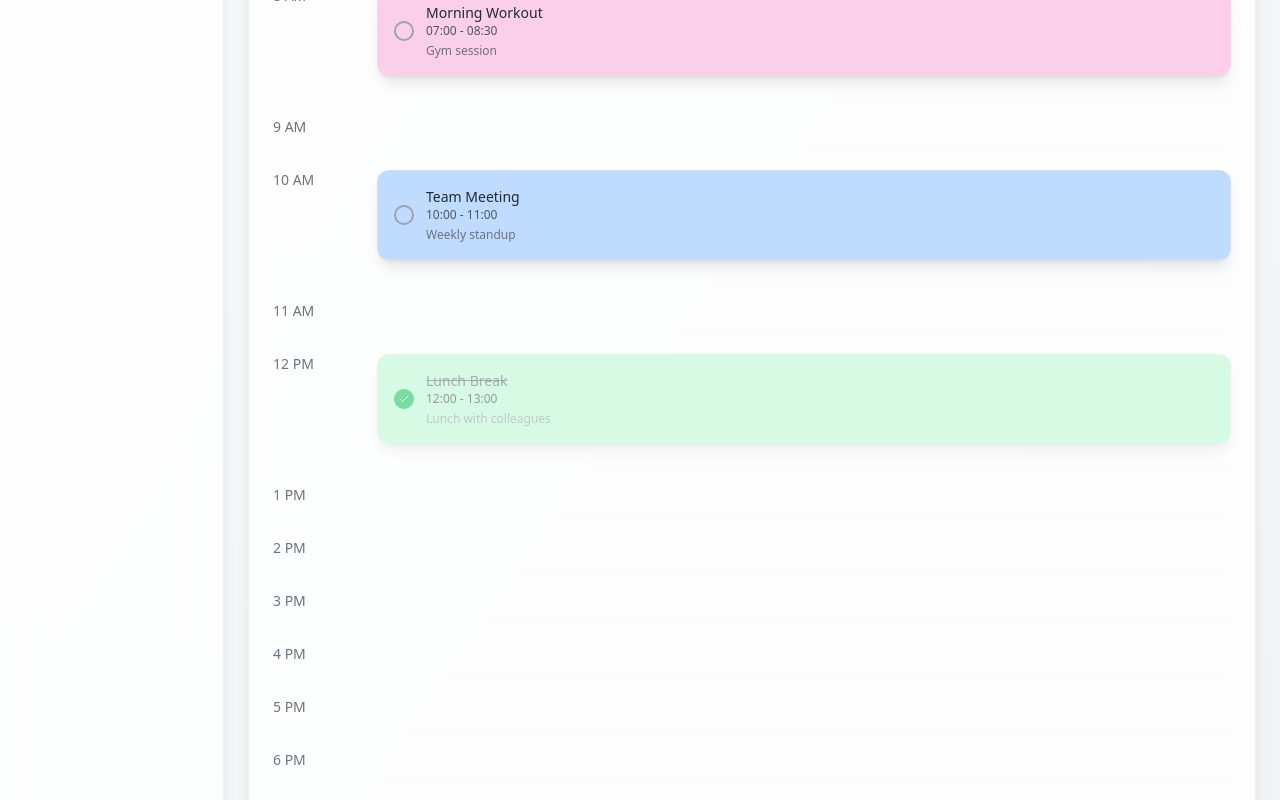
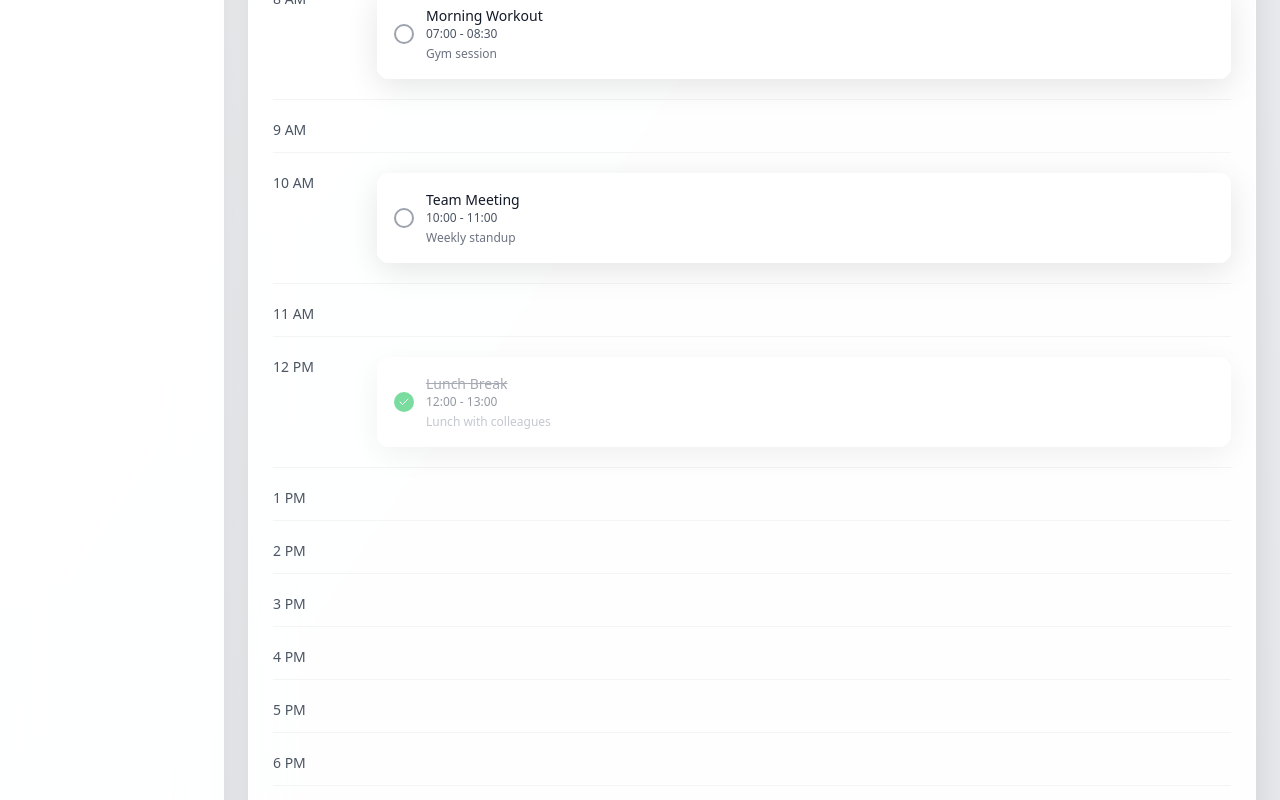
Before and after one commit to akmiinn/popsicles-task-manager, a React (Vite) app: page / in a window 1280 px wide. Shown: the part 805-1605 px from the top of the page. Built offline with nearby package versions, Linux system fonts and the light colour scheme.

Commit message:
Refactor: Apply glossy mono theme and fix weekly view
- Updated the application's theme to a glossy, mono, black and white minimalist aesthetic.
- Addressed the issue where task words were overflowing in the weekly view.

```diff
--- a/src/components/CalendarView.tsx
+++ b/src/components/CalendarView.tsx
@@ -29,9 +29,9 @@ const CalendarView = ({ view, selectedDate, tasks, onTaskEdit, onDateChange, onT
     const hours = Array.from({ length: 24 }, (_, i) => i);
 
     return (
-      <div className="bg-white/80 backdrop-blur-lg rounded-2xl shadow-xl border border-gray-200/50 overflow-hidden">
-        <div className="p-6 border-b border-gray-100/50 bg-gradient-to-r from-gray-50 to-gray-100">
-          <h3 className="font-medium text-gray-800">
+      <div className="glass-effect rounded-2xl shadow-xl border border-gray-300 overflow-hidden">
+        <div className="p-6 border-b border-gray-200 bg-gradient-to-r from-gray-50 to-gray-100">
+          <h3 className="font-medium text-gray-900">
             {selectedDate.toLocaleDateString('en-US', {
               weekday: 'long',
               month: 'long',
@@ -49,8 +49,8 @@ const CalendarView = ({ view, selectedDate, tasks, onTaskEdit, onDateChange, onT
               );
 
               return (
-                <div key={hour} className="flex border-b border-gray-50/50 py-3">
-                  <div className="w-20 text-sm text-gray-500 flex-shrink-0 font-medium">
+                <div key={hour} className="flex border-b border-gray-100 py-3">
+                  <div className="w-20 text-sm text-gray-600 flex-shrink-0 font-medium">
                     {hour === 0 ? '12 AM' :
                      hour < 12 ? `${hour} AM` :
                      hour === 12 ? '12 PM' :
@@ -60,7 +60,7 @@ const CalendarView = ({ view, selectedDate, tasks, onTaskEdit, onDateChange, onT
                     {hourTasks.map(task => (
                       <div
                         key={task.id}
-                        className={`${task.color} p-4 rounded-xl mb-2 border border-gray-200/30 shadow-lg hover:shadow-xl transition-all duration-200 cursor-pointer group backdrop-blur-sm ${
+                        className={`${task.color} p-4 rounded-xl mb-2 border border-gray-200 shadow-lg hover:shadow-xl transition-all duration-200 cursor-pointer group glass-effect ${
                           task.completed ? 'opacity-60' : ''
                         }`}
                         onClick={() => onTaskEdit(task)}
@@ -81,7 +81,7 @@ const CalendarView = ({ view, selectedDate, tasks, onTaskEdit, onDateChange, onT
                               {task.completed && <Check className="w-3 h-3" />}
                             </button>
                             <div>
-                              <h4 className={`font-medium text-sm ${task.completed ? 'line-through text-gray-500' : 'text-gray-800'}`}>
+                              <h4 className={`font-medium text-sm ${task.completed ? 'line-through text-gray-500' : 'text-gray-900'}`}>
                                 {task.title}
                               </h4>
                               <p className="text-xs text-gray-600">
@@ -119,15 +119,15 @@ const CalendarView = ({ view, selectedDate, tasks, onTaskEdit, onDateChange, onT
     });
 
     return (
-      <div className="bg-white/80 backdrop-blur-lg rounded-2xl shadow-xl border border-gray-200/50 overflow-hidden">
-        <div className="grid grid-cols-7 border-b border-gray-100/50">
+      <div className="glass-effect rounded-2xl shadow-xl border border-gray-300 overflow-hidden">
+        <div className="grid grid-cols-7 border-b border-gray-200">
           {weekDays.map((day, index) => (
-            <div key={index} className="p-4 text-center border-r border-gray-100/50 last:border-r-0 bg-gradient-to-b from-gray-50 to-white">
-              <div className="text-sm text-gray-500">
+            <div key={index} className="p-4 text-center border-r border-gray-200 last:border-r-0 bg-gradient-to-b from-gray-50 to-white">
+              <div className="text-sm text-gray-600">
                 {day.toLocaleDateString('en-US', { weekday: 'short' })}
               </div>
               <div className={`text-lg font-medium mt-1 ${
-                day.toDateString() === today.toDateString() ? 'text-purple-600' : 'text-gray-800'
+                day.toDateString() === today.toDateString() ? 'text-gray-900' : 'text-gray-800'
               }`}>
                 {day.getDate()}
               </div>
@@ -138,12 +138,12 @@ const CalendarView = ({ view, selectedDate, tasks, onTaskEdit, onDateChange, onT
           {weekDays.map((day, index) => {
             const dayTasks = getTasksForDate(day.toISOString().split('T')[0]);
             return (
-              <div key={index} className="p-3 border-r border-gray-100/50 last:border-r-0">
+              <div key={index} className="p-3 border-r border-gray-200 last:border-r-0">
                 <div className="space-y-2">
                   {dayTasks.map(task => (
                     <div
                       key={task.id}
-                      className={`${task.color} p-2 rounded-lg text-xs cursor-pointer hover:shadow-lg transition-all duration-200 border border-gray-200/30 backdrop-blur-sm ${
+                      className={`${task.color} p-2 rounded-lg text-xs cursor-pointer hover:shadow-lg transition-all duration-200 border border-gray-200 glass-effect ${
                         task.completed ? 'opacity-60' : ''
                       }`}
                       onClick={() => onTaskEdit(task)}
@@ -162,11 +162,11 @@ const CalendarView = ({ view, selectedDate, tasks, onTaskEdit, onDateChange, onT
                         >
                           {task.completed && <Check className="w-2 h-2" />}
                         </button>
-                        <div className="flex-1">
-                          <div className={`font-medium truncate ${task.completed ? 'line-through text-gray-500' : 'text-gray-800'}`}>
+                        <div className="flex-1 min-w-0">
+                          <div className={`font-medium truncate ${task.completed ? 'line-through text-gray-500' : 'text-gray-900'}`}>
                             {task.title}
                           </div>
-                          <div className="text-gray-600">{task.startTime}</div>
+                          <div className="text-gray-700 truncate">{task.startTime}</div>
                         </div>
                       </div>
                     </div>
@@ -197,10 +197,10 @@ const CalendarView = ({ view, selectedDate, tasks, onTaskEdit, onDateChange, onT
     }
 
     return (
-      <div className="bg-white/80 backdrop-blur-lg rounded-2xl shadow-xl border border-gray-200/50 overflow-hidden">
-        <div className="grid grid-cols-7 border-b border-gray-100/50">
+      <div className="glass-effect rounded-2xl shadow-xl border border-gray-300 overflow-hidden">
+        <div className="grid grid-cols-7 border-b border-gray-200">
           {['Sun', 'Mon', 'Tue', 'Wed', 'Thu', 'Fri', 'Sat'].map(day => (
-            <div key={day} className="p-4 text-center text-sm font-medium text-gray-500 border-r border-gray-100/50 last:border-r-0 bg-gradient-to-b from-gray-50 to-white">
+            <div key={day} className="p-4 text-center text-sm font-medium text-gray-700 border-r border-gray-200 last:border-r-0 bg-gradient-to-b from-gray-50 to-white">
               {day}
             </div>
           ))}
@@ -214,14 +214,14 @@ const CalendarView = ({ view, selectedDate, tasks, onTaskEdit, onDateChange, onT
             return (
               <div
                 key={index}
-                className={`min-h-28 p-3 border-r border-b border-gray-100/50 last:border-r-0 cursor-pointer hover:bg-gray-50/50 transition-colors ${
-                  !isCurrentMonth ? 'bg-gray-25 text-gray-400' : ''
+                className={`min-h-28 p-3 border-r border-b border-gray-200 last:border-r-0 cursor-pointer hover:bg-gray-50 transition-colors ${
+                  !isCurrentMonth ? 'bg-gray-50 text-gray-400' : ''
                 }`}
                 onClick={() => onDateChange(day)}
               >
                 <div className={`text-sm mb-2 ${
-                  isToday ? 'bg-gradient-to-r from-purple-600 to-pink-600 text-white w-6 h-6 rounded-full flex items-center justify-center font-medium' :
-                  isCurrentMonth ? 'text-gray-800' : 'text-gray-400'
+                  isToday ? 'bg-gray-900 text-white w-6 h-6 rounded-full flex items-center justify-center font-medium' :
+                  isCurrentMonth ? 'text-gray-900' : 'text-gray-400'
                 }`}>
                   {day.getDate()}
                 </div>
@@ -229,7 +229,7 @@ const CalendarView = ({ view, selectedDate, tasks, onTaskEdit, onDateChange, onT
                   {dayTasks.slice(0, 2).map(task => (
                     <div
                       key={task.id}
-                      className={`${task.color} p-1 rounded text-xs truncate border border-gray-200/30 hover:shadow-sm transition-all duration-200 backdrop-blur-sm ${
+                      className={`${task.color} p-1 rounded text-xs truncate border border-gray-200 hover:shadow-sm transition-all duration-200 glass-effect ${
                         task.completed ? 'opacity-60' : ''
                       }`}
                       onClick={(e) => {
@@ -239,14 +239,14 @@ const CalendarView = ({ view, selectedDate, tasks, onTaskEdit, onDateChange, onT
                     >
                       <div className="flex items-center gap-1">
                         {task.completed && <Check className="w-2 h-2 text-green-600" />}
-                        <span className={`font-medium ${task.completed ? 'line-through text-gray-500' : 'text-gray-800'}`}>
+                        <span className={`font-medium truncate ${task.completed ? 'line-through text-gray-500' : 'text-gray-900'}`}>
                           {task.title}
                         </span>
                       </div>
                     </div>
                   ))}
                   {dayTasks.length > 2 && (
-                    <div className="text-xs text-gray-500">
+                    <div className="text-xs text-gray-600">
                       +{dayTasks.length - 2} more
                     </div>
                   )}
--- a/src/components/Sidebar.tsx
+++ b/src/components/Sidebar.tsx
@@ -16,9 +16,9 @@ const Sidebar = ({ currentPage, onPageChange, onAddTask }: SidebarProps) => {
   ];
 
   return (
-    <div className="w-56 bg-white/80 backdrop-blur-lg border-r border-gray-200/50 flex flex-col shadow-lg">
-      <div className="p-6 border-b border-gray-200/50">
-        <h2 className="text-lg font-medium text-gray-800">Navigation</h2>
+    <div className="w-56 glass-effect border-r border-gray-300 flex flex-col">
+      <div className="p-6 border-b border-gray-200">
+        <h2 className="text-lg font-medium text-gray-900">Navigation</h2>
       </div>
 
       <nav className="flex-1 p-4">
@@ -31,8 +31,8 @@ const Sidebar = ({ currentPage, onPageChange, onAddTask }: SidebarProps) => {
                   onClick={() => onPageChange(item.id)}
                   className={`w-full flex items-center gap-3 px-4 py-3 rounded-xl text-left transition-all duration-200 ${
                     currentPage === item.id
-                      ? 'bg-gradient-to-r from-purple-600 to-pink-600 text-white shadow-lg'
-                      : 'text-gray-600 hover:bg-gray-100/50 hover:shadow-md'
+                      ? 'bg-gray-900 text-white shadow-lg'
+                      : 'text-gray-700 glossy-button'
                   }`}
                 >
                   <Icon className="w-5 h-5" />
--- a/src/index.css
+++ b/src/index.css
@@ -1,3 +1,4 @@
+
 @tailwind base;
 @tailwind components;
 @tailwind utilities;
@@ -7,88 +8,81 @@
 @layer base {
   :root {
     --background: 0 0% 100%;
-    --foreground: 222.2 84% 4.9%;
+    --foreground: 0 0% 10%;
 
-    --card: 0 0% 100%;
-    --card-foreground: 222.2 84% 4.9%;
+    --card: 0 0% 98%;
+    --card-foreground: 0 0% 15%;
 
     --popover: 0 0% 100%;
-    --popover-foreground: 222.2 84% 4.9%;
+    --popover-foreground: 0 0% 10%;
 
-    --primary: 222.2 47.4% 11.2%;
-    --primary-foreground: 210 40% 98%;
+    --primary: 0 0% 20%;
+    --primary-foreground: 0 0% 95%;
 
-    --secondary: 210 40% 96.1%;
-    --secondary-foreground: 222.2 47.4% 11.2%;
+    --secondary: 0 0% 95%;
+    --secondary-foreground: 0 0% 20%;
 
-    --muted: 210 40% 96.1%;
-    --muted-foreground: 215.4 16.3% 46.9%;
+    --muted: 0 0% 96%;
+    --muted-foreground: 0 0% 45%;
 
-    --accent: 210 40% 96.1%;
-    --accent-foreground: 222.2 47.4% 11.2%;
+    --accent: 0 0% 92%;
+    --accent-foreground: 0 0% 20%;
 
     --destructive: 0 84.2% 60.2%;
-    --destructive-foreground: 210 40% 98%;
+    --destructive-foreground: 0 0% 98%;
 
-    --border: 214.3 31.8% 91.4%;
-    --input: 214.3 31.8% 91.4%;
-    --ring: 222.2 84% 4.9%;
+    --border: 0 0% 88%;
+    --input: 0 0% 90%;
+    --ring: 0 0% 20%;
 
     --radius: 0.5rem;
 
-    --sidebar-background: 0 0% 98%;
-
-    --sidebar-foreground: 240 5.3% 26.1%;
-
-    --sidebar-primary: 240 5.9% 10%;
-
+    --sidebar-background: 0 0% 100%;
+    --sidebar-foreground: 0 0% 15%;
+    --sidebar-primary: 0 0% 20%;
     --sidebar-primary-foreground: 0 0% 98%;
-
-    --sidebar-accent: 240 4.8% 95.9%;
-
-    --sidebar-accent-foreground: 240 5.9% 10%;
-
-    --sidebar-border: 220 13% 91%;
-
-    --sidebar-ring: 217.2 91.2% 59.8%;
+    --sidebar-accent: 0 0% 95%;
+    --sidebar-accent-foreground: 0 0% 20%;
+    --sidebar-border: 0 0% 90%;
+    --sidebar-ring: 0 0% 20%;
   }
 
   .dark {
-    --background: 222.2 84% 4.9%;
-    --foreground: 210 40% 98%;
+    --background: 0 0% 8%;
+    --foreground: 0 0% 95%;
 
-    --card: 222.2 84% 4.9%;
-    --card-foreground: 210 40% 98%;
+    --card: 0 0% 10%;
+    --card-foreground: 0 0% 90%;
 
-    --popover: 222.2 84% 4.9%;
-    --popover-foreground: 210 40% 98%;
+    --popover: 0 0% 8%;
+    --popover-foreground: 0 0% 95%;
 
-    --primary: 210 40% 98%;
-    --primary-foreground: 222.2 47.4% 11.2%;
+    --primary: 0 0% 90%;
+    --primary-foreground: 0 0% 10%;
 
-    --secondary: 217.2 32.6% 17.5%;
-    --secondary-foreground: 210 40% 98%;
+    --secondary: 0 0% 15%;
+    --secondary-foreground: 0 0% 90%;
 
-    --muted: 217.2 32.6% 17.5%;
-    --muted-foreground: 215 20.2% 65.1%;
+    --muted: 0 0% 12%;
+    --muted-foreground: 0 0% 60%;
 
-    --accent: 217.2 32.6% 17.5%;
-    --accent-foreground: 210 40% 98%;
+    --accent: 0 0% 18%;
+    --accent-foreground: 0 0% 90%;
 
     --destructive: 0 62.8% 30.6%;
-    --destructive-foreground: 210 40% 98%;
+    --destructive-foreground: 0 0% 98%;
 
-    --border: 217.2 32.6% 17.5%;
-    --input: 217.2 32.6% 17.5%;
-    --ring: 212.7 26.8% 83.9%;
-    --sidebar-background: 240 5.9% 10%;
-    --sidebar-foreground: 240 4.8% 95.9%;
-    --sidebar-primary: 224.3 76.3% 48%;
-    --sidebar-primary-foreground: 0 0% 100%;
-    --sidebar-accent: 240 3.7% 15.9%;
-    --sidebar-accent-foreground: 240 4.8% 95.9%;
-    --sidebar-border: 240 3.7% 15.9%;
-    --sidebar-ring: 217.2 91.2% 59.8%;
+    --border: 0 0% 20%;
+    --input: 0 0% 18%;
+    --ring: 0 0% 90%;
+    --sidebar-background: 0 0% 10%;
+    --sidebar-foreground: 0 0% 90%;
+    --sidebar-primary: 0 0% 90%;
+    --sidebar-primary-foreground: 0 0% 10%;
+    --sidebar-accent: 0 0% 15%;
+    --sidebar-accent-foreground: 0 0% 90%;
+    --sidebar-border: 0 0% 20%;
+    --sidebar-ring: 0 0% 90%;
   }
 }
 
@@ -101,3 +95,30 @@
     @apply bg-background text-foreground;
   }
 }
+
+/* Glossy effects */
+.glass-effect {
+  background: rgba(255, 255, 255, 0.95);
+  backdrop-filter: blur(20px);
+  border: 1px solid rgba(255, 255, 255, 0.2);
+  box-shadow: 0 8px 32px rgba(0, 0, 0, 0.1);
+}
+
+.glass-dark {
+  background: rgba(20, 20, 20, 0.95);
+  backdrop-filter: blur(20px);
+  border: 1px solid rgba(255, 255, 255, 0.1);
+  box-shadow: 0 8px 32px rgba(0, 0, 0, 0.3);
+}
+
+.glossy-button {
+  background: linear-gradient(145deg, rgba(255, 255, 255, 0.1), rgba(0, 0, 0, 0.1));
+  backdrop-filter: blur(10px);
+  border: 1px solid rgba(255, 255, 255, 0.2);
+  box-shadow: 0 4px 16px rgba(0, 0, 0, 0.1), inset 0 1px 0 rgba(255, 255, 255, 0.2);
+}
+
+.glossy-button:hover {
+  background: linear-gradient(145deg, rgba(255, 255, 255, 0.2), rgba(0, 0, 0, 0.05));
+  box-shadow: 0 6px 20px rgba(0, 0, 0, 0.15), inset 0 1px 0 rgba(255, 255, 255, 0.3);
+}
--- a/src/pages/Index.tsx
+++ b/src/pages/Index.tsx
@@ -141,11 +141,11 @@ const Index = () => {
               <div className="flex items-center gap-4">
                 <button
                   onClick={() => navigateDate('prev')}
-                  className="p-3 hover:bg-gray-100/50 rounded-xl transition-all duration-200 hover:shadow-lg"
+                  className="p-3 glossy-button text-gray-700 rounded-xl transition-all duration-200"
                 >
                   <ChevronLeft className="w-5 h-5" />
                 </button>
-                <h2 className="text-2xl font-light text-gray-800">
+                <h2 className="text-2xl font-light text-gray-900">
                   {selectedDate.toLocaleDateString('en-US', {
                     month: 'long',
                     year: 'numeric',
@@ -154,7 +154,7 @@ const Index = () => {
                 </h2>
                 <button
                   onClick={() => navigateDate('next')}
-                  className="p-3 hover:bg-gray-100/50 rounded-xl transition-all duration-200 hover:shadow-lg"
+                  className="p-3 glossy-button text-gray-700 rounded-xl transition-all duration-200"
                 >
                   <ChevronRight className="w-5 h-5" />
                 </button>
@@ -164,10 +164,10 @@ const Index = () => {
                   <button
                     key={view}
                     onClick={() => setCurrentView(view)}
-                    className={`px-6 py-3 rounded-xl transition-all duration-200 capitalize shadow-lg hover:shadow-xl ${
+                    className={`px-6 py-3 rounded-xl transition-all duration-200 capitalize ${
                       currentView === view
-                        ? 'bg-gradient-to-r from-gray-800 to-gray-900 text-white shadow-xl'
-                        : 'bg-white text-gray-600 hover:bg-gray-50'
+                        ? 'bg-gray-900 text-white shadow-lg'
+                        : 'glossy-button text-gray-700'
                     }`}
                   >
                     {view}
@@ -204,7 +204,7 @@ const Index = () => {
   };
 
   return (
-    <div className="min-h-screen bg-gradient-to-br from-gray-50 to-gray-100 flex">
+    <div className="min-h-screen bg-gradient-to-br from-gray-100 to-gray-200 flex">
       <Sidebar
         currentPage={currentPage}
         onPageChange={setCurrentPage}
@@ -213,9 +213,9 @@ const Index = () => {
 
       <div className="flex-1 flex flex-col">
         {/* Top Navigation */}
-        <div className="bg-white/80 backdrop-blur-lg border-b border-gray-200/50 px-6 py-4 shadow-lg">
+        <div className="glass-effect border-b border-gray-200 px-6 py-4">
           <div className="flex items-center justify-between">
-            <h1 className="text-2xl font-light text-gray-800 bg-gradient-to-r from-purple-600 to-pink-600 bg-clip-text text-transparent">Popsicles</h1>
+            <h1 className="text-2xl font-light text-gray-900">Popsicles</h1>
             <div className="flex items-center gap-4">
               <div className="relative">
                 <Search className="absolute left-3 top-1/2 transform -translate-y-1/2 text-gray-400 w-4 h-4" />
@@ -224,13 +224,13 @@ const Index = () => {
                   placeholder="Search tasks..."
                   value={searchQuery}
                   onChange={(e) => setSearchQuery(e.target.value)}
-                  className="pl-10 pr-4 py-3 border border-gray-200/50 rounded-xl focus:outline-none focus:ring-2 focus:ring-purple-300 w-64 bg-white/80 backdrop-blur-sm shadow-lg"
+                  className="pl-10 pr-4 py-3 border border-gray-300 rounded-xl focus:outline-none focus:ring-2 focus:ring-gray-400 w-64 glass-effect"
                 />
               </div>
               {currentPage === 'calendar' && (
                 <button
                   onClick={() => setShowTaskOverlay(true)}
-                  className="flex items-center gap-2 px-6 py-3 bg-gradient-to-r from-purple-600 to-pink-600 text-white rounded-xl hover:from-purple-700 hover:to-pink-700 transition-all duration-200 shadow-lg hover:shadow-xl"
+                  className="flex items-center gap-2 px-6 py-3 bg-gray-900 text-white rounded-xl hover:bg-gray-800 transition-all duration-200 shadow-lg"
                 >
                   <Plus className="w-4 h-4" />
                   Add Task
```
Also changed, not shown: src/components/TaskList.tsx (+15 -16 lines).
